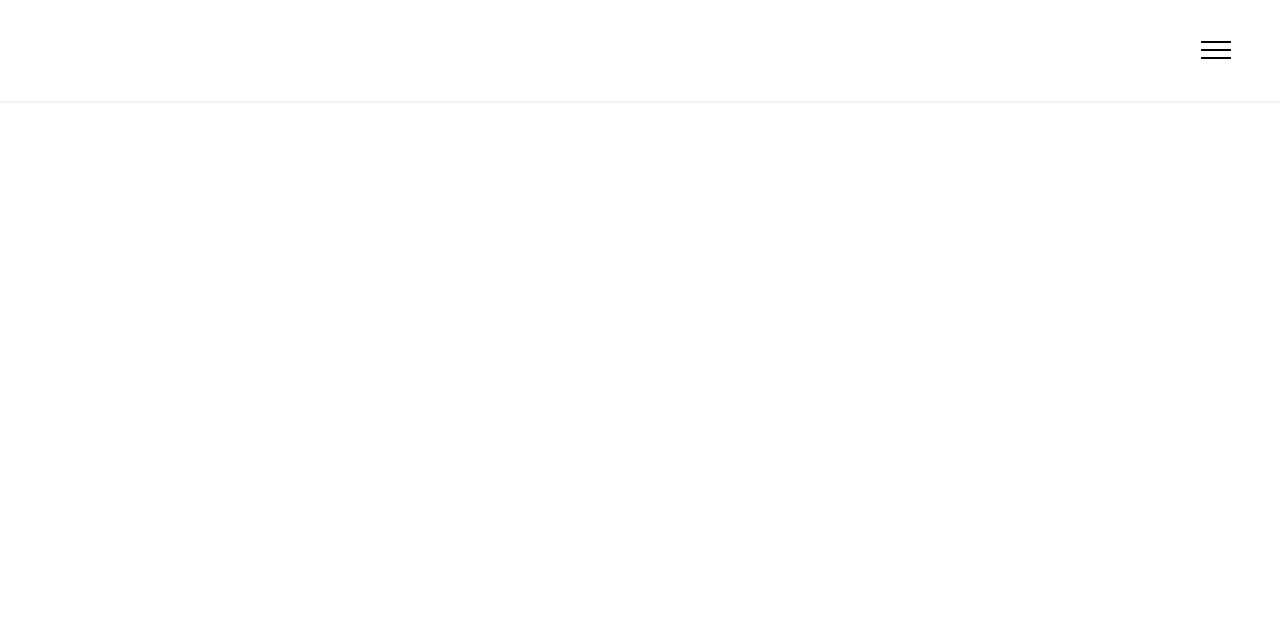
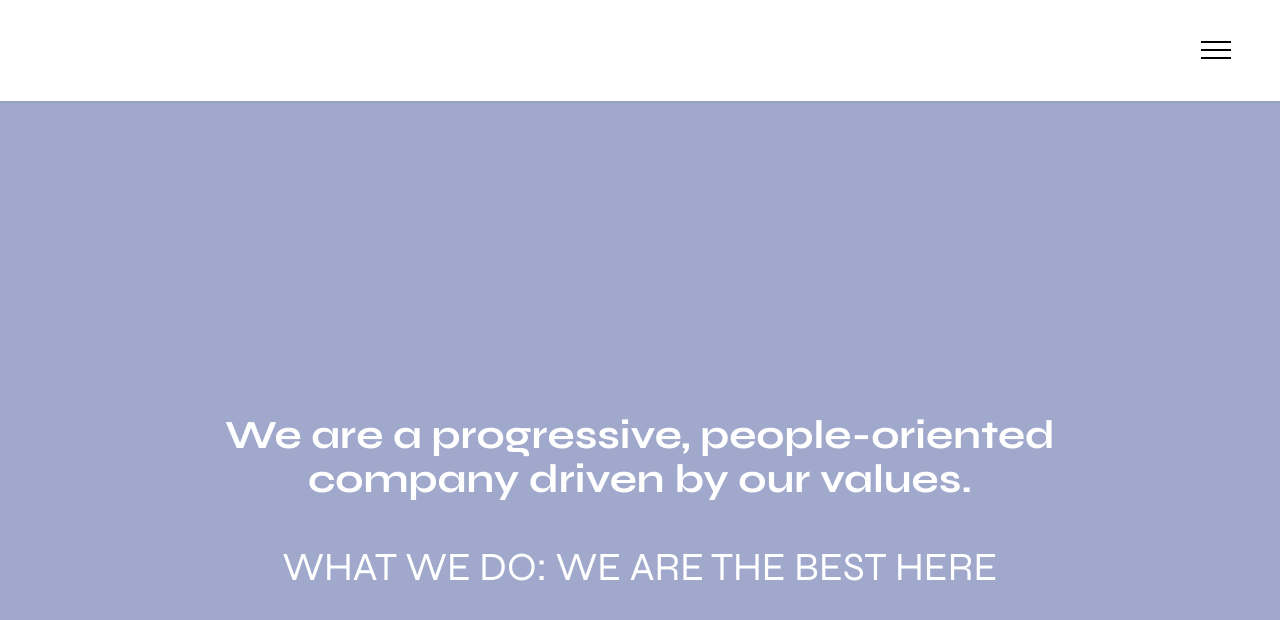
Before and after one commit to saltlake-outpost/hanka, a React (Create React App) app: page / in a window 1280 px wide. Shown: the top 620 px of the page. Built offline with nearby package versions, Linux system fonts and the light colour scheme.

Commit message:
Added hero

```diff
--- a/src/App.tsx
+++ b/src/App.tsx
@@ -1,9 +1,16 @@
 import React from 'react';
 import {Menu} from "./layout/menu";
+import {Route, Routes} from "react-router-dom";
+import {Home} from "./pages/home";
 
 function App() {
   return (
-    <Menu/>
+    <>
+      <Menu/>
+      <Routes>
+        <Route path={'/'} element={<Home/>}/>
+      </Routes>
+    </>
   );
 }
 
--- a/src/pages/home/index.tsx
+++ b/src/pages/home/index.tsx
@@ -1,3 +1,10 @@
+import React from "react";
+import {Hero} from "./partials/hero";
+
 export const Home = () => {
-  return (<div/>);
+  return (
+      <>
+        <Hero/>
+      </>
+  );
 }
--- a/src/pages/home/partials/hero.tsx
+++ b/src/pages/home/partials/hero.tsx
@@ -1,3 +1,25 @@
+import React from "react";
+
 export const Hero = () => {
-    return (<div/>);
+    return (
+        <section data-bs-version="5.1" className="header2 cid-tl9ZQYcfLu mbr-fullscreen"
+                 data-bg-video="https://player.vimeo.com/video/763322980?h=ee34dc67f0" id="header2-4f">
+            <div className="mbr-overlay" style={{ opacity: "0.4", backgroundColor: "rgb(19, 40, 125)" }}/>
+            <div className="main-container">
+                <div className="row">
+                    <div className="col-12 align-center">
+                        <div className="text-wrapper">
+                            <h1 className="mbr-section-title mbr-fonts-style display-2">
+                                <strong>
+                                    We are a progressive, people-oriented <br/>company driven by our values.
+                                </strong>
+                                <br/><br/>
+                                WHAT WE DO: WE ARE THE BEST HERE
+                            </h1>
+                        </div>
+                    </div>
+                </div>
+            </div>
+        </section>
+    );
 }
```
